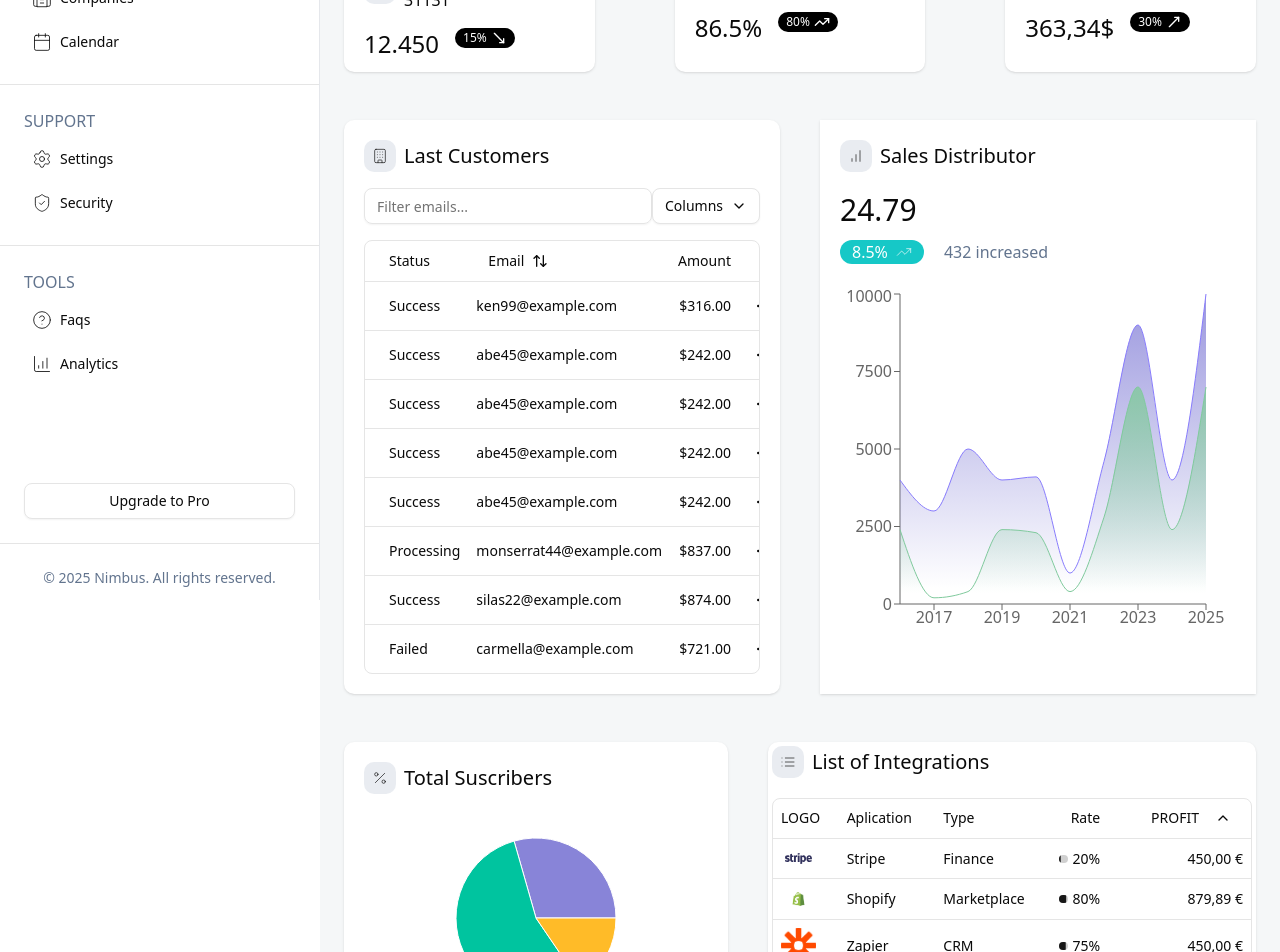
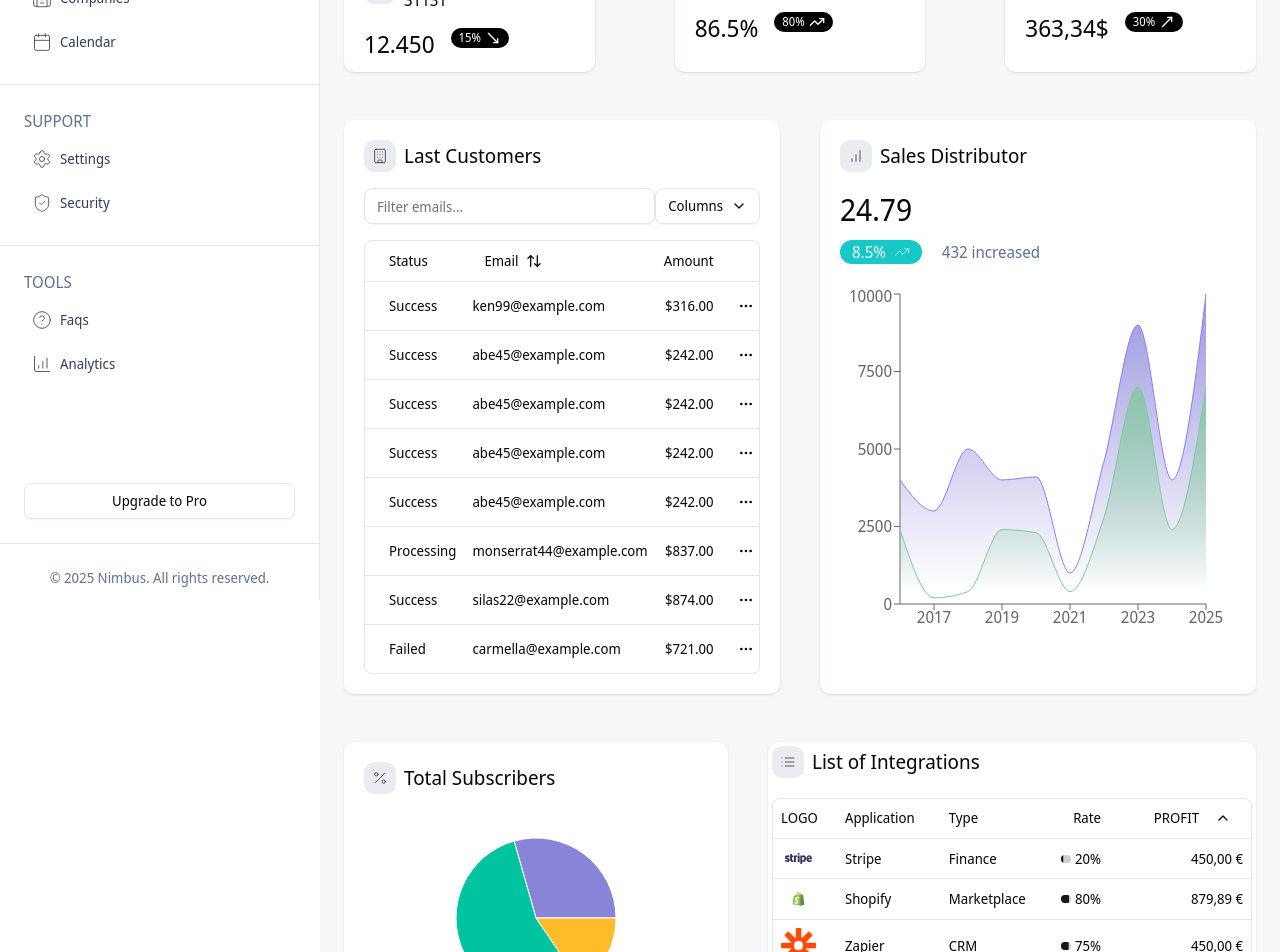
Before and after one commit to JoanMateo77/Dashboard-Empresarial, a Next.js app: page / in a window 1280 px wide. Shown: the part 200-1152 px from the top of the page. Built offline with nearby package versions, Linux system fonts and the light colour scheme.

Commit message:
se corrigen clases de tailwind, la fuente del body y varios typos de la UI

```diff
--- a/app/(routes)/Companies/components/HeaderCompanies/HeaderCompanies.tsx
+++ b/app/(routes)/Companies/components/HeaderCompanies/HeaderCompanies.tsx
@@ -22,10 +22,10 @@ export default function HeaderCompanies() {
         <DialogContent className="sm:max-w-[625px]">
             <DialogHeader>
                 <DialogTitle>
-                    Create Custromer
+                    Create Customer
                 </DialogTitle>
                 <DialogDescription>
-                    Create an configure your customer
+                    Create and configure your customer
                 </DialogDescription>
             </DialogHeader>
         </DialogContent>
--- a/app/(routes)/components/SalesDistributors/SalesDistributors.tsx
+++ b/app/(routes)/components/SalesDistributors/SalesDistributors.tsx
@@ -4,7 +4,7 @@ import GraficSuscribers from "../GraphicSuscribers/GraficSuscribers";
 
 export function SalesDistributor(){
     return(
-        <div className="shadow-sm bg-background rounden-lg p-5 ">
+        <div className="shadow-sm bg-background rounded-lg p-5 ">
             <div className="flex gap-x-2 items-center ">
                 <CustomIcon icon={BarChart} />
                 <p className="text-xl">Sales Distributor</p>
--- a/app/(routes)/components/TableIntegrations/TableIntegrations.tsx
+++ b/app/(routes)/components/TableIntegrations/TableIntegrations.tsx
@@ -73,7 +73,7 @@ export const columns: ColumnDef<TableIntegrationsProps>[] = [
   },
   {
     accessorKey: "app",
-    header: "Aplication",
+    header: "Application",
     cell: ({ row }) => (
       <div className="capitalize">{row.getValue("app")}</div>
     ),
--- a/app/(routes)/components/TotalSuscribers/TotalSuscribers.tsx
+++ b/app/(routes)/components/TotalSuscribers/TotalSuscribers.tsx
@@ -11,7 +11,7 @@ export  function TotalSuscribers() {
      hover:shadow transition">
         <div className="flex gap-x-2 items-center mb-4">
             <Customicon icon={Percent}/>
-            <p className="text-xl">Total Suscribers</p>
+            <p className="text-xl">Total Subscribers</p>
         </div>
         <div className="w-full h-[200px] p-5">
             <ResponsiveContainer aspect={1} maxHeight={200}>
--- a/app/globals.css
+++ b/app/globals.css
@@ -10,8 +10,7 @@ html, body, :root{
 @theme inline {
   --color-background: var(--background);
   --color-foreground: var(--foreground);
-  --font-sans: var(--font-geist-sans);
-  --font-mono: var(--font-geist-mono);
+  --font-sans: var(--font-noto-sans-display);
   --color-sidebar-ring: var(--sidebar-ring);
   --color-sidebar-border: var(--sidebar-border);
   --color-sidebar-accent-foreground: var(--sidebar-accent-foreground);
@@ -121,6 +120,6 @@ html, body, :root{
     @apply border-border outline-ring/50;
   }
   body {
-    @apply bg-background text-foreground;
+    @apply bg-background text-foreground font-sans;
   }
 }
--- a/app/layout.tsx
+++ b/app/layout.tsx
@@ -28,7 +28,7 @@ export default function RootLayout({
   return (
     <ClerkProvider>
       <html lang="en" suppressHydrationWarning>
-        <body className={`${noto.variable} ${noto.variable} antialiased`}>
+        <body className={`${noto.variable} antialiased`}>
           <ThemeProvider
             attribute="class"
             enableSystem
--- a/components/CustomTooltip/CustomTooltip.tsx
+++ b/components/CustomTooltip/CustomTooltip.tsx
@@ -12,7 +12,7 @@ export  function CustomTooltip(props: CustomTooltipProps) {
     return(
         <Tooltip>
       <TooltipTrigger>
-        <Info strokeWidth={1} className="h5 w-5 "/>
+        <Info strokeWidth={1} className="h-5 w-5 "/>
       </TooltipTrigger>
       <TooltipContent>
     <p>{content}</p>
--- a/components/Sidebaritem/Sidebaritem.tsx
+++ b/components/Sidebaritem/Sidebaritem.tsx
@@ -19,7 +19,7 @@ export function Sidebaritem (props: SidebarItemProps) {
     const activePath = pathname === href;
     return (
     <Link href={href}
-      className={cn(`flex gap-x-2 mt-2 light:text-slate-700 dark_text-white
+      className={cn(`flex gap-x-2 mt-2 text-slate-700 dark:text-white
         text-sm items-center hover:bg-slate-300/20 p-2 rounded-lg cursor-pointer`, activePath && `bg-slate-400/20`)} >
         <Icon className="h-5 w-5" strokeWidth={1}/>
          {label}
```
